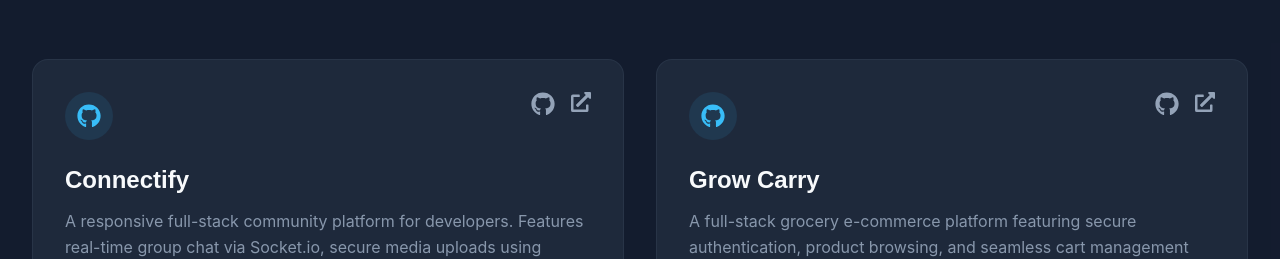
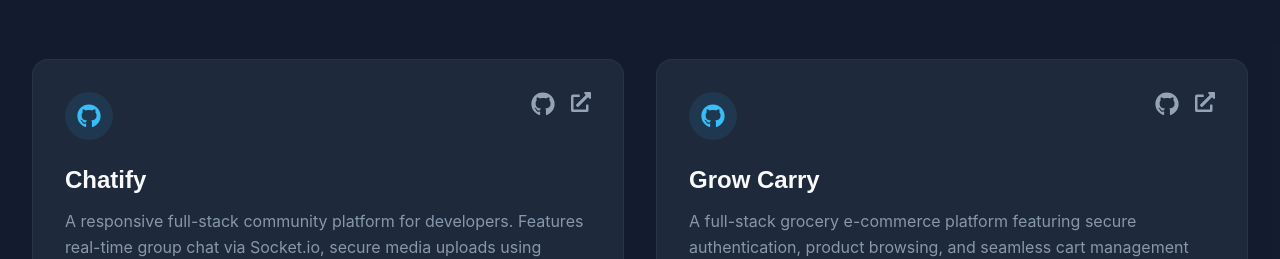
Before and after one commit to har-2oc4-22/Personal-Portfolio, a React (Vite) app: page / in a window 1280 px wide. Shown: the part 4276-4535 px from the top of the page. Built offline with nearby package versions, Linux system fonts and the light colour scheme.

Commit message:
Update portfolioData.js

```diff
--- a/src/data/portfolioData.js
+++ b/src/data/portfolioData.js
@@ -67,7 +67,7 @@ export const interests = [
 ];
 export const projects = [
     {
-        title: "Connectify",
+        title: "Chatify",
         description: "A responsive full-stack community platform for developers. Features real-time group chat via Socket.io, secure media uploads using Multer and Cloudinary, and JWT-based authentication.",
         tech: ["React.js", "Node.js", "Express.js", "MongoDB", "Socket.io", "Tailwind CSS"],
         github: "https://github.com/har-2oc4-22/chatify",
```
